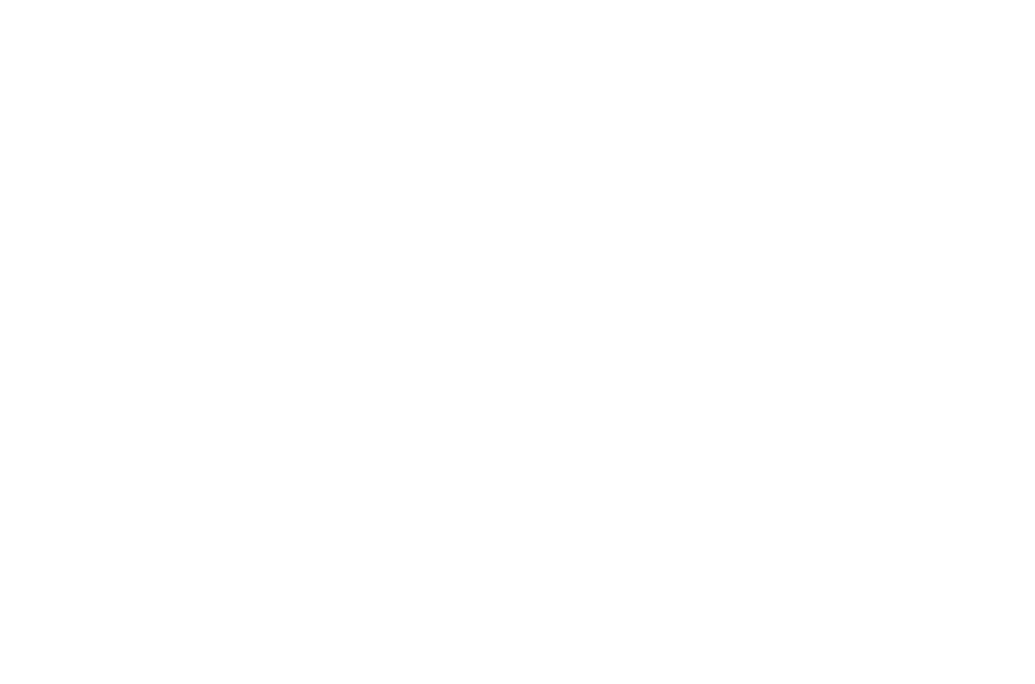
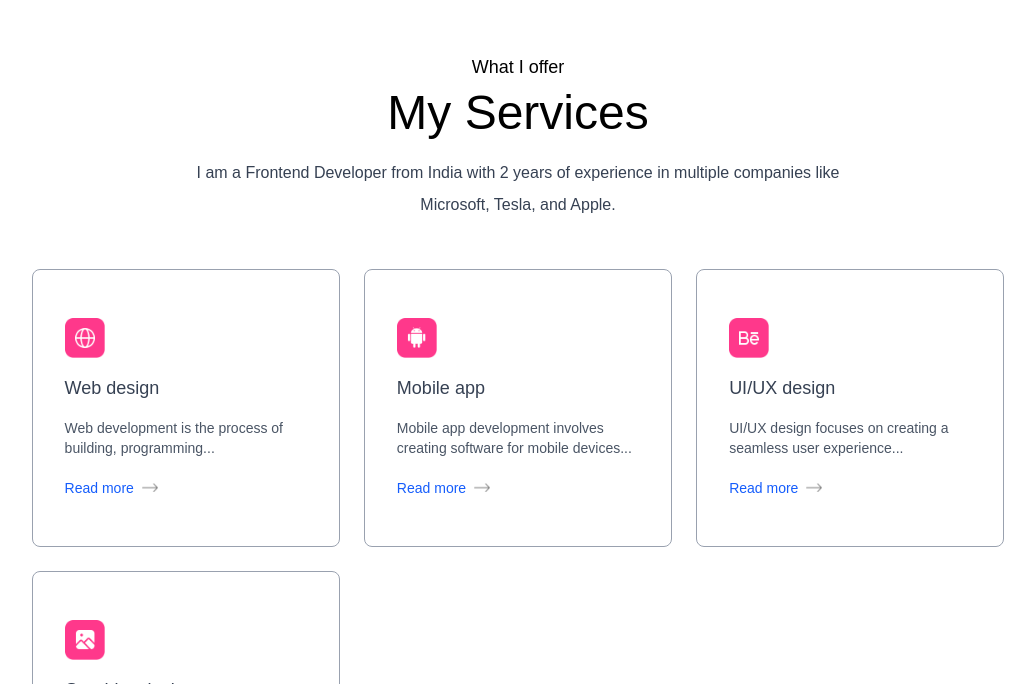
Before and after one commit to nzaman7878/My-Portfolio, a Next.js app: page / in a window 1280 px wide. Shown: the part 1616-2300 px from the top of the page, without its empty margins (122-1157 px from the left). Before the commit the page ends 1629 px from the top, so only its background shows below. Built offline with nearby package versions, Linux system fonts and the light colour scheme; a web font is replaced by a local one.

Commit message:
created the services component

```diff
--- /dev/null
+++ b/app/components/Services.jsx
@@ -0,0 +1,39 @@
+import React from 'react'
+import Image from 'next/image'
+import { assets, serviceData } from '@/assets/assets'
+
+const Services = () => {
+  return (
+    <div id="about" className="w-full px-[12%] py-10 scroll-mt-20">
+      <h4 className="text-center mb-2 text-lg font-Ovo">What I offer</h4>
+      <h2 className="text-center text-5xl font-Ovo">My Services</h2>
+
+      <p className="text-center max-w-2xl mx-auto mt-5 mb-12 font-Ovo text-gray-700">
+        I am a Frontend Developer from India with 2 years of experience in multiple companies like
+        Microsoft, Tesla, and Apple.
+      </p>
+
+      <div className="grid grid-cols-1 sm:grid-cols-2 lg:grid-cols-3 gap-6 my-10">
+        {serviceData.map(({ icon, title, description, link }, index) => (
+          <div
+            key={index}
+            className="border border-gray-400 rounded-lg px-8 py-12 hover:shadow-md hover:-translate-y-1 transition duration-500"
+          >
+            <Image src={icon} alt={title} className="w-10" />
+            <h3 className="text-lg my-4 text-gray-700">{title}</h3>
+            <p className="text-sm text-gray-600 leading-5">{description}</p>
+            <a
+              href={link}
+              className="flex items-center gap-2 text-sm mt-5 text-blue-600 hover:underline"
+            >
+              Read more
+              <Image src={assets.right_arrow} className="w-4" alt="arrow" />
+            </a>
+          </div>
+        ))}
+      </div>
+    </div>
+  )
+}
+
+export default Services
--- a/app/page.js
+++ b/app/page.js
@@ -2,6 +2,7 @@
 import Navbar from "./components/Navbar";
 import Header from "./components/Header";
 import About from "./components/About";
+import Services from "./components/Services";
 
 
 export default function Home() {
@@ -10,6 +11,7 @@
     <Navbar />
     <Header />
     <About />
+    <Services />
    </>
   );
 }
```
